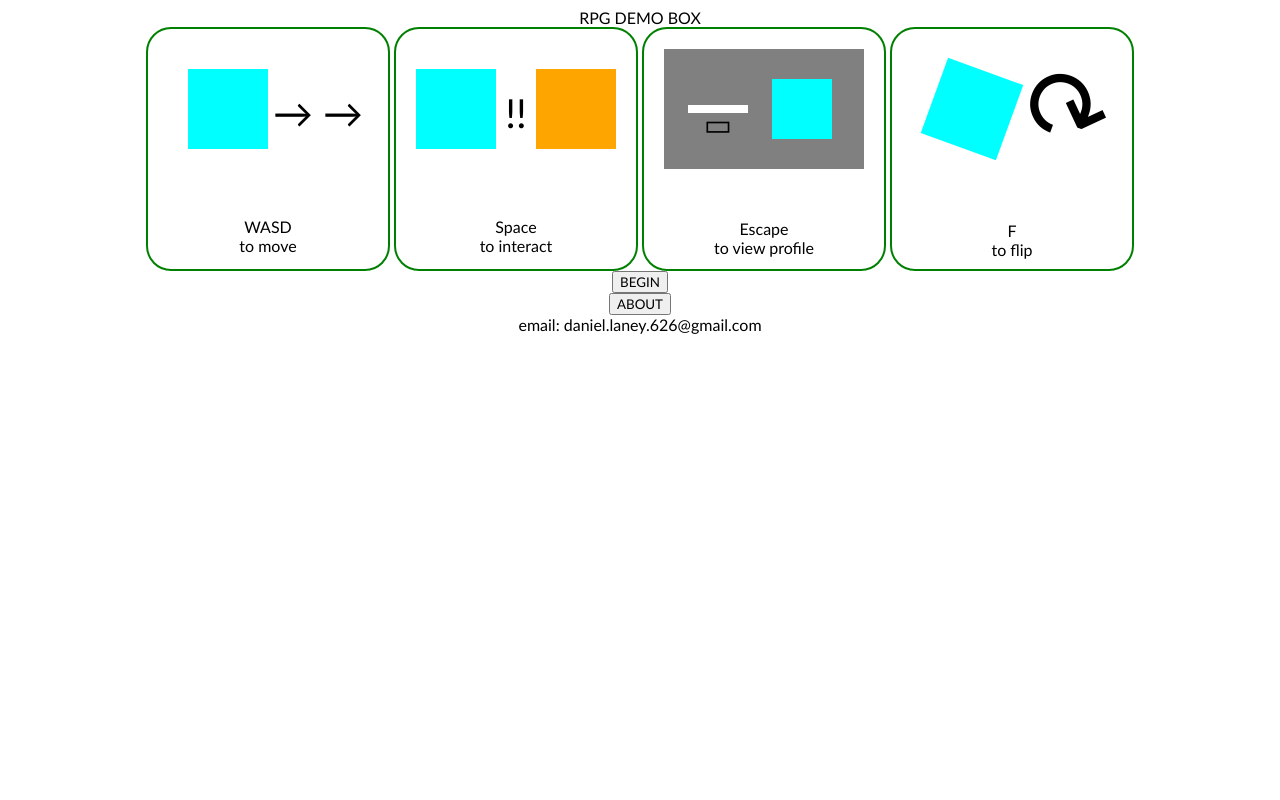
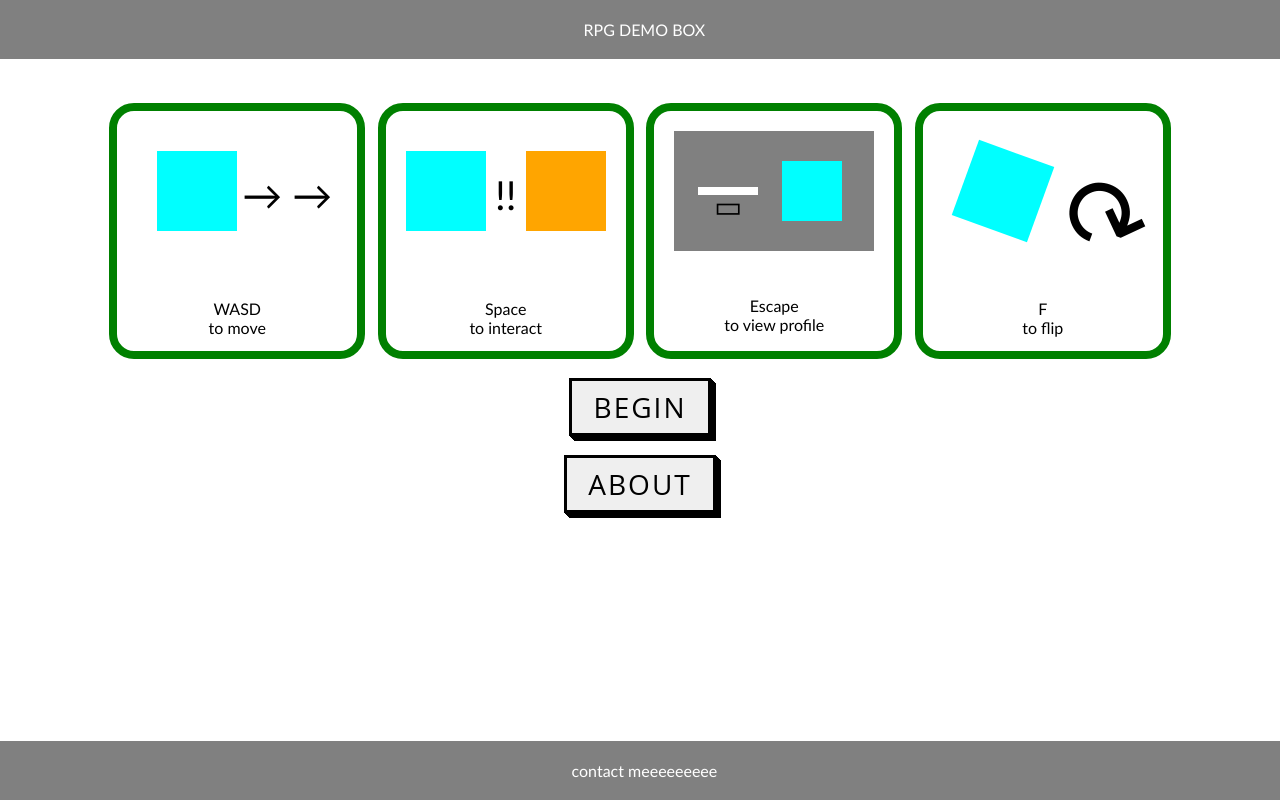
Before and after one commit to hiideehoo/unit-1-final-project-dani-l, a React (Vite) app: page /about in a window 1280 px wide. Built offline with nearby package versions, Linux system fonts and the light colour scheme.

Commit message:
added header and footer

```diff
--- a/src/App.css
+++ b/src/App.css
@@ -1,11 +1,13 @@
 .parent {
   display: flex;
   flex-wrap: wrap;
+  gap: 10px
 }
 
 .child {
   border-radius: 25px;
-  border: 2px solid green;
+  border: 8px solid green;
+  background-color: white;
   padding: 20px;
   width: 200px;
   height: 200px;
@@ -29,12 +31,38 @@
 }
 
 /* Large devices such as laptops (1024px and up) */
-@media only screen and (min-width: 992px) {
+@media only screen and (min-width: 1080px) {
     .parent {
-        width: 992px
+        width: 1064px
     }
 }
 
 * {
     font-family: 'Trebuchet MS', 'Lucida Sans Unicode', 'Lucida Grande', 'Lucida Sans', Arial, sans-serif;
 }
+
+.fixed-header, .fixed-footer{
+    width: 101%;
+    position: fixed;
+    background: grey;
+    padding: 20px 0;
+    color: white;
+    text-align: center;
+    margin-left: -10px;
+}
+.fixed-header{
+    top: 0;
+}
+.fixed-footer{
+    bottom: 0;
+}
+
+.gameParent {
+    display: flex;
+    align-items: center;
+}
+
+.gameChild {
+    width: 600px;
+    height: 600px;
+}
--- a/src/App.jsx
+++ b/src/App.jsx
@@ -110,7 +110,8 @@ function App() {
 
   if (startGame === "true") {
     return (
-      <div>
+      <div className='gameParent'>
+        <section className='gameChild'>
         <ItemInteraction latitude={latitude} longitude={longitude} entity="orange" location={[100,100]} setDmgStatus={setDmgStatus} setInvStatus={setInvStatus} setHpStatus={setHpStatus}/>
         <ItemInteraction latitude={latitude} longitude={longitude} entity="orange" location={[100, 400]} setDmgStatus={setDmgStatus} setInvStatus={setInvStatus} setHpStatus={setHpStatus}/>
         <ItemInteraction latitude={latitude} longitude={longitude} entity="orange" location={[440, 200]} setDmgStatus={setDmgStatus} setInvStatus={setInvStatus} setHpStatus={setHpStatus}/>
@@ -120,6 +121,7 @@ function App() {
         <Map latitude={latitude} longitude={longitude} borderCollision={borderCollision}/>
         <Dialogue showDialogue={showDialogue} setShowDialogue={setShowDialogue}/>
         <Menu showProfile={showProfile} colorChange={colorChange} nameChange={nameChange} handleNameChange={handleNameChange} handleColorChange={handleColorChange} hpStatus={hpStatus} dmgStatus={dmgStatus} silverStatus={silverStatus} invStatus={invStatus}/>
+        </section>
       </div>
     )}
     return (
--- /dev/null
+++ b/src/components/Footer.jsx
@@ -0,0 +1,14 @@
+function Footer() {
+    return (
+        <div>
+            <br />
+            <br />
+            <br />
+            <footer className="fixed-footer">
+                contact meeeeeeeee
+            </footer>
+        </div>
+    )
+}
+
+export default Footer;
--- a/src/components/FrontPage.jsx
+++ b/src/components/FrontPage.jsx
@@ -1,16 +1,17 @@
 import {useState} from 'react'
-import PageElements from './PageElements';
+import Header from './Header.jsx';
+import Footer from './Footer.jsx';
 
 function FrontPage({ setStartGame }) {
 
     const [visitAbout, setVisitAbout] = useState("false");
-    const begin = <button id="begin" onClick={() =>
+    const begin = <button className="frontButtons" id="begin" onClick={() =>
         setStartGame("true")
     }>BEGIN</button>
-    const about = <button id="about" onClick={() =>
+    const about = <button className="frontButtons" id="about" onClick={() =>
         setVisitAbout("true")
     }>ABOUT</button>
-    const back = <button id="back" onClick={() =>
+    const back = <button className="frontButtons" id="back" onClick={() =>
         setVisitAbout("false")
     }>BACK</button>
 
@@ -19,22 +20,28 @@ function FrontPage({ setStartGame }) {
         return (
             <div>
 
-                <header style={{textAlign: "center"}}>
+                <Header />
+
+                <section style={{textAlign: "center"}}>
                     This is an RPG Demo Box!
                     <br />
                     {back}
-                </header>
+                </section>
 
 
-                <PageElements />
+                <Footer />
             </div>
         )
     }
     return (
         <div style={{textAlign: "center"}}>
-            <header>
-                RPG DEMO BOX
-            </header>
+
+
+            <br />
+            <br />
+            <br />
+            <br />
+            <br />
             <section className='parent' style={{textAlign: "center"}}>
 
                     <div className='child'>
@@ -54,22 +61,25 @@ function FrontPage({ setStartGame }) {
                             <p style={{backgroundColor: 'white', width: '60px', height: '8px', margin: "24px", fontSize: "30px"}}>&#9645;</p>
                             <div style={{backgroundColor: 'cyan', width: '60px', height: '60px'}} />
                         </div>
-                        <p style={{marginTop: "50px"}}>Escape<br />to view profile</p>
+                        <p style={{marginTop: "45px"}}>Escape<br />to view profile</p>
                     </div>
                     <div className='child'>
                         <div className='tutorial' style={{transform: 'rotate(20deg)'}} />
-                        <p style={{marginLeft: "100px", marginTop: "-6px", fontSize: "100px", transform: 'rotate(155deg)'}}>&#8635;</p>
-                        <p style={{marginTop: "-45px"}}>F<br />to flip</p>
+                        <p style={{marginLeft: "120px", marginTop: "20px", fontSize: "100px", transform: 'rotate(155deg)'}}>&#8635;</p>
+                        <p style={{marginTop: "-75px"}}>F<br />to flip</p>
                     </div>
 
                 </section>
-
+            <br />
             {begin}
             <br />
+            <br />
             {about}
-            <footer style={{marginBottom: "0px"}}>
-                email: daniel.laney.626@gmail.com
-            </footer>
+            <br />
+            <br />
+
+            <Header />
+            <Footer />
         </div>
     )
 }
--- /dev/null
+++ b/src/components/Header.jsx
@@ -0,0 +1,11 @@
+function Header() {
+    return (
+        <div>
+            <header className="fixed-header">
+                RPG DEMO BOX
+            </header>
+        </div>
+    )
+}
+
+export default Header;
--- a/src/components/Menu.jsx
+++ b/src/components/Menu.jsx
@@ -4,10 +4,9 @@ function Menu({ showProfile, nameChange, colorChange, handleNameChange, handleCo
 
     <div
       id="profile"
-      style={{ visibility: showProfile }}
+      style={{ visibility: showProfile, color: "white" }}
     >
-      <br />
-      <br />
+      <h3>Customize</h3>
       <br />
       <input
         type="text" id="nameSelect" name="nameSelect" placeholder="name"
@@ -19,7 +18,7 @@ function Menu({ showProfile, nameChange, colorChange, handleNameChange, handleCo
       <select
         id="skinSelect" name="skinSelect"
         value={colorChange} onChange={handleColorChange}
-        style={{ position: "absolute", left: "120px" }}
+        style={{ position: "absolute", left: "100px" }}
       >
         <option value="cyan">Blue</option>
         <option value="gold">Yellow</option>
@@ -40,7 +39,7 @@ function Menu({ showProfile, nameChange, colorChange, handleNameChange, handleCo
       <br />
       <br />
       <hr width="100%" size="2" />
-        <div style={{ color: "white" }}>
+        <div>
             <h3>Stats</h3>
             <table border="1" style={{  textAlign: "center", width: "80%", position: "absolute", left: "50px"}}>
               <tbody>
@@ -62,7 +61,7 @@ function Menu({ showProfile, nameChange, colorChange, handleNameChange, handleCo
       <br />
       <br />
       <hr width="100%" size="2" />
-      <div style={{ color: "white", textAlign: "left" }}>
+      <div style={{textAlign: "left" }}>
         <h3>Inventory</h3>
         {invStatus.map((number, index) => (
           <li key={index} style={{marginLeft: "45px"}}>
--- a/src/components/PageElements.jsx
+++ /dev/null
@@ -1,9 +0,0 @@
-function PageElements() {
-    return (
-        <footer>
-            contact meeeeeeeee
-        </footer>
-    )
-}
-
-export default PageElements
--- a/src/index.css
+++ b/src/index.css
@@ -39,6 +39,36 @@
    position: absolute;
    background-color: cyan;
 }
+
+.frontButtons {
+  font-family: "Open Sans", sans-serif;
+  font-size: 28px;
+  letter-spacing: 2px;
+  text-decoration: none;
+  text-transform: uppercase;
+  color: #000;
+  cursor: pointer;
+  border: 3px solid;
+  padding: 0.25em 0.5em;
+  box-shadow: 1px 1px 0px 0px, 2px 2px 0px 0px, 3px 3px 0px 0px, 4px 4px 0px 0px, 5px 5px 0px 0px;
+  position: relative;
+  user-select: none;
+  -webkit-user-select: none;
+  touch-action: manipulation;
+}
+
+.frontButtons:active {
+  box-shadow: 0px 0px 0px 0px;
+  top: 5px;
+  left: 5px;
+}
+
+@media (min-width: 768px) {
+  .frontButtons {
+    padding: 0.25em 0.75em;
+  }
+}
+
 
 @keyframes spin {
   0% {
```
